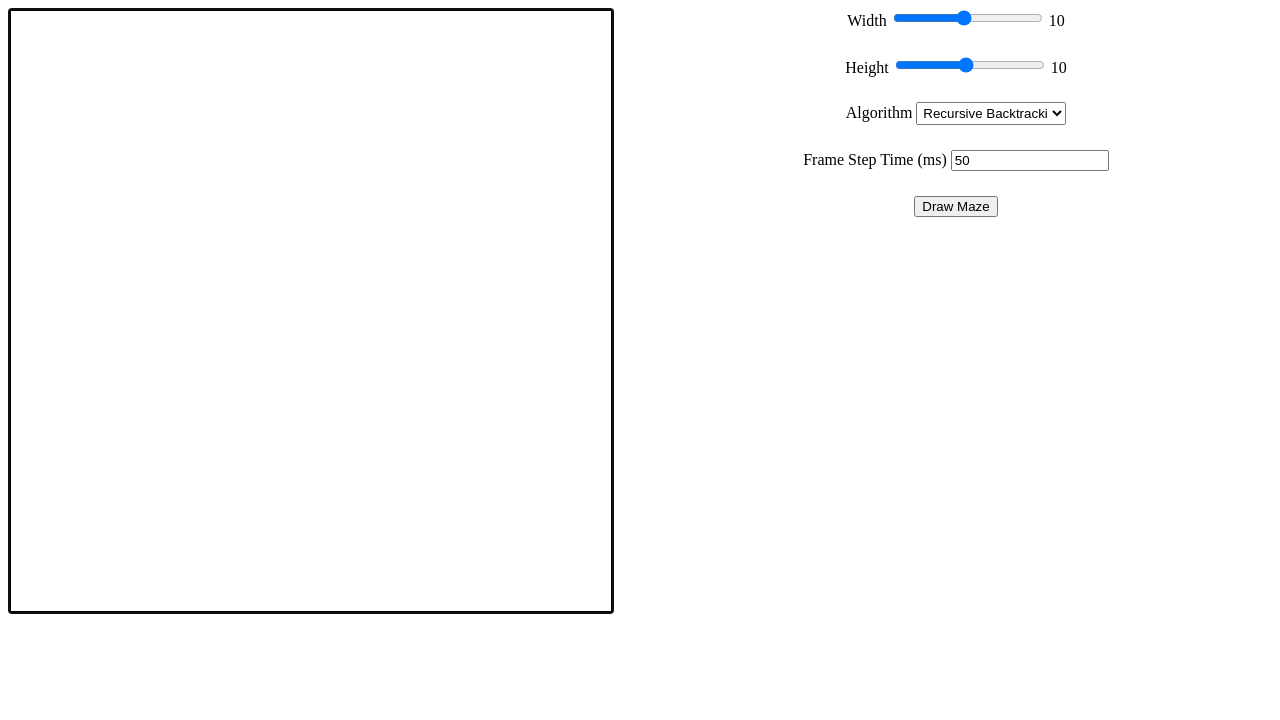
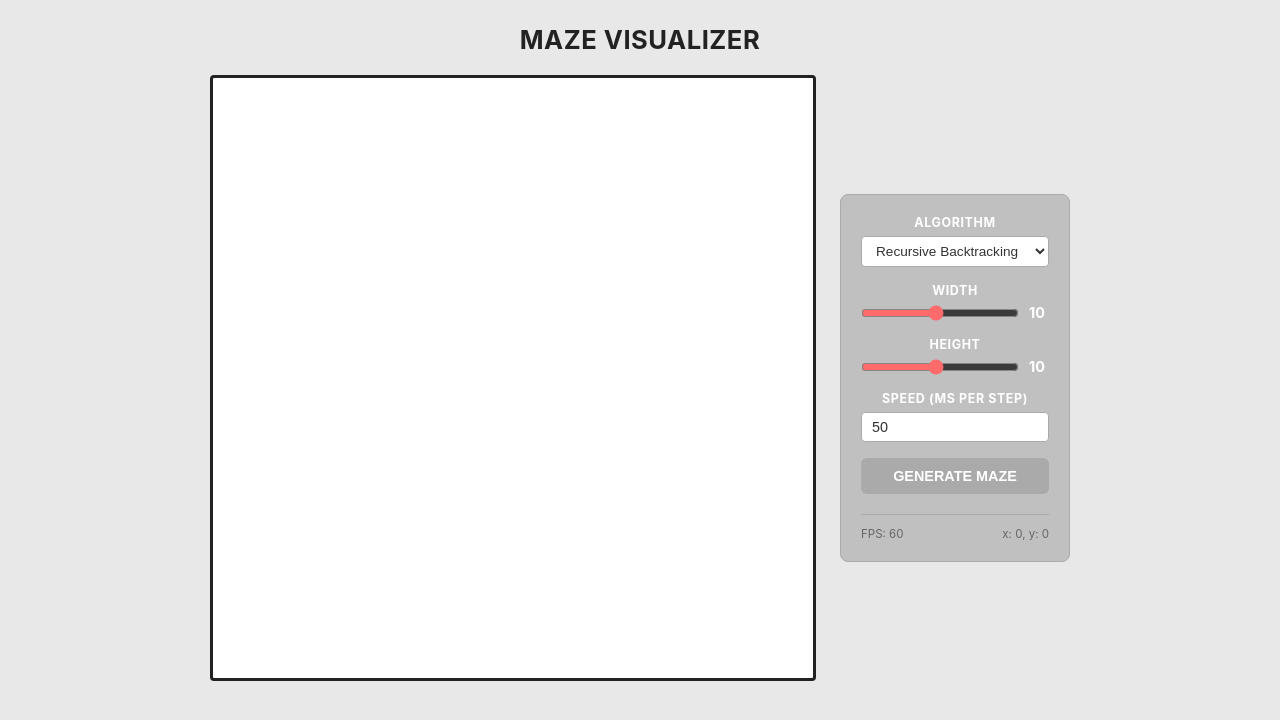
Before and after one commit to MihirParashar/js-maze-visualizer, a plain HTML site: page index.html in a window 1280 px wide. Drawn offline with Linux system fonts and the light colour scheme.

Commit message:
UI Improvements

```diff
--- a/index.html
+++ b/index.html
@@ -2,26 +2,18 @@
 <html lang="en">
     <head>
         <meta charset="UTF-8">
-        <title>Maze Simulator</title>
+        <meta name="viewport" content="width=device-width, initial-scale=1.0">
+        <title>Maze Visualizer</title>
         <link rel="stylesheet" href="style.css">
         <script src="index.js"></script>
     </head>
     <body>
+        <h1>Maze Visualizer</h1>
         <div id="grid">
             <canvas id="canvas" tabindex="1" autofocus=""></canvas>
-            <div>
+            <div class="controls">
                 <div class="property">
-                    <span>Width</span>
-                    <input type="range" min="1" max="20" value="10" id="width" class="slider">
-                    <span id="widthText">10</span>
-                </div>
-                <div class="property">
-                    <span>Height</span>
-                    <input type="range" min="1" max="20" value="10" id="height" class="slider">
-                    <span id="heightText">10</span>
-                </div>
-                <div class="property">
-                    <span>Algorithm</span>
+                    <label>Algorithm</label>
                     <select id="algorithm">
                         <option value="recursiveBacktracking">Recursive Backtracking</option>
                         <option value="prims">Prim's Algorithm</option>
@@ -31,11 +23,27 @@
                     </select>
                 </div>
                 <div class="property">
-                    <span>Frame Step Time (ms)</span>
-                    <input type="number" value="50" id="frameTime" class="slider">
+                    <label>Width</label>
+                    <div class="slider-row">
+                        <input type="range" min="1" max="20" value="10" id="width" class="slider">
+                        <span id="widthText">10</span>
+                    </div>
                 </div>
                 <div class="property">
-                    <button id="drawButton">Draw Maze</button>
+                    <label>Height</label>
+                    <div class="slider-row">
+                        <input type="range" min="1" max="20" value="10" id="height" class="slider">
+                        <span id="heightText">10</span>
+                    </div>
+                </div>
+                <div class="property">
+                    <label>Speed (ms per step)</label>
+                    <input type="number" value="50" min="1" id="frameTime">
+                </div>
+                <button id="drawButton">Generate Maze</button>
+                <div class="status-bar">
+                    <span id="fps">FPS: --</span>
+                    <span id="coordinateValues">x: 0, y: 0</span>
                 </div>
             </div>
         </div>
--- a/index.js
+++ b/index.js
@@ -48,6 +48,9 @@ window.onload = () => {
 
             ctx.fillStyle = this.color
             ctx.fillRect(x, y, size, size)
+
+            ctx.strokeStyle = "#222222"
+            ctx.lineWidth = 2
 
             if (this.state[Direction.LEFT]) {
                 ctx.beginPath();
@@ -186,7 +189,7 @@ window.onload = () => {
         if (!grid) return
         for (let x = 0; x < grid.length; x++) {
             for (let y = 0; y < grid[0].length; y++) {
-                grid[x][y].color = "white"
+                grid[x][y].color = grid[x][y].visited ? "#90ee90" : "white"
             }
         }
     }
@@ -197,10 +200,11 @@ window.onload = () => {
         // Start with top-left cell
         let current = grid[0][0]
         current.visited = true;
+        current.color = "#90ee90"
         let path = [current]
 
         mazeBuildingSimulation = setInterval(function () {
-            current.color = "white"
+            current.color = "#90ee90"
             let current2 = path.pop()
 
             // If unvisited neighbors exist, pick a random one and carve a passage
@@ -215,6 +219,7 @@ window.onload = () => {
                 current2.set(rand, false)
                 neighbor.set(getOppositeDirection(rand), false)
                 neighbor.visited = true
+                neighbor.color = "#90ee90"
                 path.push(current2)
                 path.push(neighbor)
             }
@@ -228,8 +233,8 @@ window.onload = () => {
 
             // Color coding
             current = path[path.length - 1]
-            current.color = "red"
-            if (path.length > 1) path[path.length - 2].color = "lime"
+            current.color = "#ff6b6b"
+            if (path.length > 1) path[path.length - 2].color = "#90ee90"
 
         }, frameTime);
     }
@@ -241,7 +246,7 @@ window.onload = () => {
         let startX = Math.floor(Math.random() * width)
         let startY = Math.floor(Math.random() * height)
         grid[startX][startY].visited = true
-        grid[startX][startY].color = "lightblue"
+        grid[startX][startY].color = "#90ee90"
 
         // Collect frontier walls: {cell, neighbor, direction}
         let walls = []
@@ -274,8 +279,8 @@ window.onload = () => {
                 wall.neighbor.set(getOppositeDirection(wall.direction), false)
                 wall.neighbor.visited = true
 
-                wall.cell.color = "lime"
-                wall.neighbor.color = "red"
+                wall.cell.color = "#90ee90"
+                wall.neighbor.color = "#ff6b6b"
 
                 addWalls(wall.neighbor.x, wall.neighbor.y)
             }
@@ -283,7 +288,7 @@ window.onload = () => {
             // Color frontier cells
             for (let w of walls) {
                 if (!w.neighbor.visited) {
-                    w.neighbor.color = "lightyellow"
+                    w.neighbor.color = "#c8f7c8"
                 }
             }
 
@@ -355,11 +360,11 @@ window.onload = () => {
                 grid[edge.x1][edge.y1].set(edge.dir, false)
                 grid[edge.x2][edge.y2].set(getOppositeDirection(edge.dir), false)
 
-                grid[edge.x1][edge.y1].color = "lime"
-                grid[edge.x2][edge.y2].color = "red"
+                grid[edge.x1][edge.y1].color = "#90ee90"
+                grid[edge.x2][edge.y2].color = "#ff6b6b"
             } else {
-                grid[edge.x1][edge.y1].color = "lightyellow"
-                grid[edge.x2][edge.y2].color = "lightyellow"
+                grid[edge.x1][edge.y1].color = "#c8f7c8"
+                grid[edge.x2][edge.y2].color = "#c8f7c8"
             }
 
         }, frameTime)
@@ -372,6 +377,7 @@ window.onload = () => {
         let visitedCount = 1
         let current = grid[Math.floor(Math.random() * width)][Math.floor(Math.random() * height)]
         current.visited = true
+        current.color = "#90ee90"
 
         mazeBuildingSimulation = setInterval(function () {
             if (visitedCount >= totalCells) {
@@ -380,7 +386,7 @@ window.onload = () => {
                 return
             }
 
-            current.color = "white"
+            current.color = current.visited ? "#90ee90" : "white"
 
             // Pick a random neighbor (any direction)
             let neighbors = getAllNeighbors(current.x, current.y, width, height)
@@ -397,11 +403,11 @@ window.onload = () => {
                 neighbor.set(getOppositeDirection(dir), false)
                 neighbor.visited = true
                 visitedCount++
-                neighbor.color = "red"
+                neighbor.color = "#90ee90"
             }
 
             current = neighbor
-            current.color = "lime"
+            current.color = "#ff6b6b"
 
         }, frameTime)
     }
@@ -467,11 +473,11 @@ window.onload = () => {
                     if (x !== op.passageX) {
                         grid[x][op.wallY].set(Direction.BOTTOM, true)
                         grid[x][op.wallY + 1].set(Direction.TOP, true)
-                        grid[x][op.wallY].color = "lightyellow"
-                        grid[x][op.wallY + 1].color = "lightyellow"
+                        grid[x][op.wallY].color = "#c8f7c8"
+                        grid[x][op.wallY + 1].color = "#c8f7c8"
                     } else {
-                        grid[x][op.wallY].color = "red"
-                        grid[x][op.wallY + 1].color = "red"
+                        grid[x][op.wallY].color = "#ff6b6b"
+                        grid[x][op.wallY + 1].color = "#ff6b6b"
                     }
                 }
             } else {
@@ -480,11 +486,11 @@ window.onload = () => {
                     if (y !== op.passageY) {
                         grid[op.wallX][y].set(Direction.RIGHT, true)
                         grid[op.wallX + 1][y].set(Direction.LEFT, true)
-                        grid[op.wallX][y].color = "lightyellow"
-                        grid[op.wallX + 1][y].color = "lightyellow"
+                        grid[op.wallX][y].color = "#c8f7c8"
+                        grid[op.wallX + 1][y].color = "#c8f7c8"
                     } else {
-                        grid[op.wallX][y].color = "red"
-                        grid[op.wallX + 1][y].color = "red"
+                        grid[op.wallX][y].color = "#ff6b6b"
+                        grid[op.wallX + 1][y].color = "#ff6b6b"
                     }
                 }
             }
@@ -515,6 +521,8 @@ window.onload = () => {
     }
 
     function gameLoop(currentTimeStamp) {
+        let timeSinceLastFrame = (currentTimeStamp - prevTimeStamp) / 1000
+        document.getElementById("fps").innerHTML = `FPS: ${Math.round(1 / timeSinceLastFrame)}`
         prevTimeStamp = currentTimeStamp
 
         // Clear previous frame
@@ -533,10 +541,15 @@ window.onload = () => {
         window.requestAnimationFrame(gameLoop)
     }
 
+    //Mouse Input Coordinates
+    function getCursorPosition(canvas, event) {
+        const rect = canvas.getBoundingClientRect()
+        let xCoord = Math.round(event.clientX - rect.left)
+        let yCoord = Math.round(event.clientY - rect.top)
+        document.getElementById("coordinateValues").innerHTML = `x: ${xCoord}, y: ${yCoord}`
+    }
 
-
-
-    canvas.addEventListener('mousemove', function(e) { getCursorPosition(canvas, e)})
+    canvas.addEventListener('mousemove', function(e) { getCursorPosition(canvas, e) })
 
     drawButton.addEventListener('click', () => {
          drawMaze(widthSlider.value, heightSlider.value, frameTimeText.value, algorithmSelect.value);
--- a/style.css
+++ b/style.css
@@ -1,22 +1,150 @@
-canvas {
-    border: 3px solid black;
+* {
+    margin: 0;
+    padding: 0;
+    box-sizing: border-box;
+}
+
+body {
+    font-family: -apple-system, BlinkMacSystemFont, "Segoe UI", Roboto, sans-serif;
+    background: #e8e8e8;
+    color: #333;
+    min-height: 100vh;
+    display: flex;
+    flex-direction: column;
+    align-items: center;
+    padding: 24px;
+}
+
+h1 {
+    font-size: 1.6rem;
+    font-weight: 700;
+    color: #222;
+    margin-bottom: 20px;
+    letter-spacing: 0.5px;
+    text-transform: uppercase;
 }
 
 #grid {
-    display: grid;
-    grid-template-columns: 1fr 1fr;
+    display: flex;
+    gap: 24px;
+    align-items: center;
+    flex-wrap: wrap;
+    justify-content: center;
+}
+
+canvas {
+    border: 3px solid #222;
+    border-radius: 4px;
+    background: #ffffff;
+    outline: none;
+}
+
+.controls {
+    background: #c0c0c0;
+    border: 1px solid #aaa;
+    border-radius: 8px;
+    padding: 20px;
+    width: 230px;
+    flex-shrink: 0;
+    display: flex;
+    flex-direction: column;
+    gap: 16px;
 }
 
 .property {
-    padding-bottom: 25px;
+    display: flex;
+    flex-direction: column;
+    gap: 6px;
+}
+
+.property label {
+    font-size: 0.78rem;
+    font-weight: 700;
+    text-transform: uppercase;
+    letter-spacing: 0.6px;
+    color: white;
     text-align: center;
 }
 
-.slider {
-    width: 150px;
+.slider-row {
+    display: flex;
+    align-items: center;
+    gap: 10px;
+}
+
+.slider-row span {
+    font-size: 0.9rem;
+    font-weight: 700;
+    color: white;
+    min-width: 20px;
+    text-align: left;
+}
+
+input[type="range"] {
+    flex: 1;
+    accent-color: #ff6b6b;
+    cursor: pointer;
+}
+
+input[type="number"] {
+    background: #ffffff;
+    border: 1px solid #aaa;
+    border-radius: 4px;
+    color: #333;
+    padding: 6px 10px;
+    font-size: 0.9rem;
+    width: 100%;
+    outline: none;
+}
+
+input[type="number"]:focus {
+    border-color: #666;
 }
 
 select {
-    width: 150px;
-    padding: 2px;
+    background: #ffffff;
+    border: 1px solid #aaa;
+    border-radius: 4px;
+    color: #333;
+    padding: 6px 10px;
+    font-size: 0.85rem;
+    width: 100%;
+    outline: none;
+    cursor: pointer;
 }
+
+select:focus {
+    border-color: #666;
+}
+
+#drawButton {
+    background: #aaa;
+    color: white;
+    border: none;
+    border-radius: 6px;
+    padding: 10px 0;
+    font-size: 0.9rem;
+    font-weight: 700;
+    cursor: pointer;
+    transition: background 0.2s;
+    width: 100%;
+    text-transform: uppercase;
+}
+
+#drawButton:hover {
+    background: #bbb;
+}
+
+#drawButton:active {
+    background: #999;
+}
+
+.status-bar {
+    display: flex;
+    justify-content: space-between;
+    font-size: 0.72rem;
+    color: #666;
+    border-top: 1px solid #aaa;
+    padding-top: 12px;
+    margin-top: 4px;
+}
```
